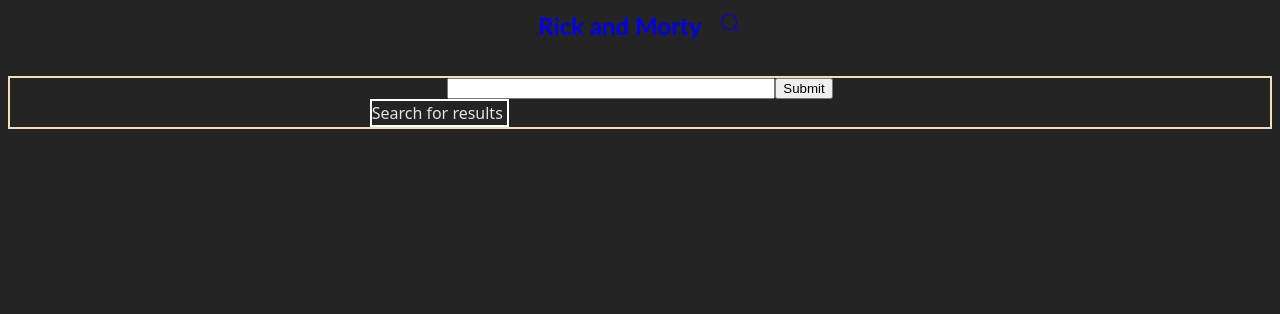
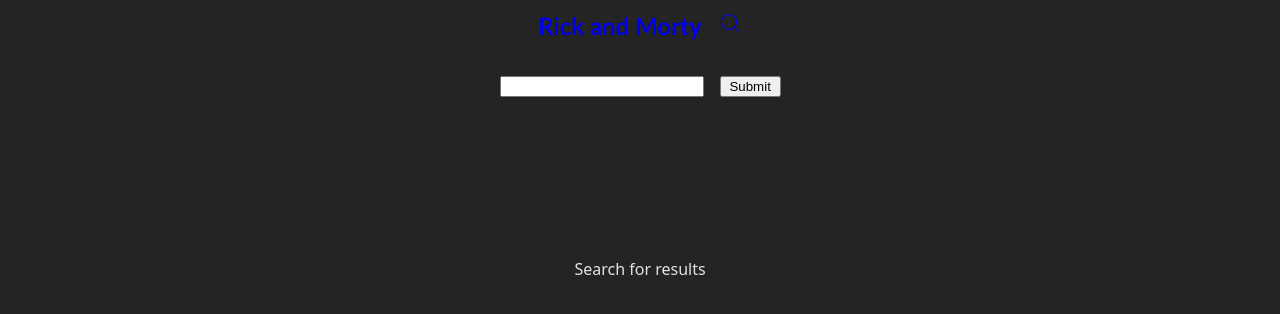
Before and after one commit to Saivamsiaravala/rickandmorty, a React (Vite) app: page /search in a window 1280 px wide. Shown: the top 314 px of the page. Built offline with nearby package versions, Linux system fonts and the light colour scheme.

Commit message:
change search functionality

```diff
--- a/src/index.css
+++ b/src/index.css
@@ -72,15 +72,21 @@
       justify-content: center;
       flex-direction: column;
       align-items: center;
-      border: 2px solid wheat;
       .form {
         width: fit-content;
         display: flex;
+        flex-direction: column;
+        align-items: center;
+        gap: 1rem;
         .input {
-          width: 20rem;
+          width: 100%;
+        }
+        .submit-btn {
+          width: 5rem;
         }
       }
       .results {
+        .characters {
           display: grid;
           grid-template-columns: repeat(1, 1fr);
           justify-content: center;
@@ -105,6 +111,7 @@
               border-radius: 1rem;
             }
           }
+        }
         .character:hover {
           .image {
             opacity: 0.7;
@@ -114,24 +121,23 @@
           }
         }
         .spinner {
+          margin-top: 2rem;
           border: 4px solid rgba(0, 0, 0, 0.1);
           border-left-color: #09f;
           border-radius: 50%;
-          width: 24px;
-          height: 24px;
+          width: 48px;
+          height: 48px;
           animation: spin 1s linear infinite;
           display: inline-block;
           margin-left: 10px;
         }
 
         .search-for-results {
-          width: 100%;
-          border: 2px solid white;
+          margin-top: 10rem;
         }
 
         .no-results {
-          border: 2px solid white;
-          text-align: center;
+          margin-top: 2rem;
         }
 
         @keyframes spin {
@@ -151,6 +157,9 @@
         grid-template-columns: repeat(2, 1fr);
       }
       .search {
+        .form {
+          flex-direction: row;
+        }
         .results {
           grid-template-columns: repeat(2, 1fr);
         }
@@ -166,6 +175,9 @@
         grid-template-columns: repeat(3, 1fr);
       }
       .search {
+        .form {
+          flex-direction: row;
+        }
         .results {
           grid-template-columns: repeat(3, 1fr);
         }
@@ -181,6 +193,9 @@
         grid-template-columns: repeat(4, 1fr);
       }
       .search {
+        .form {
+          flex-direction: row;
+        }
         .results {
           grid-template-columns: repeat(4, 1fr);
         }
--- a/src/pages/Search.tsx
+++ b/src/pages/Search.tsx
@@ -41,7 +41,9 @@
           onChange={(e) => setSearchInput(e.target.value)}
           className="input"
         />
-        <button type="submit">Submit</button>
+        <button type="submit" className="submit-btn">
+          Submit
+        </button>
       </form>
       <div className="results">
         {called ? (
@@ -55,7 +57,7 @@
                 ) : (
                   <>
                     {data?.characters.results.length ? (
-                      <>
+                      <div className="characters">
                         {data.characters.results.map((character) => {
                           const { id, name, gender, image, location } =
                             character;
@@ -72,7 +74,7 @@
                             </button>
                           );
                         })}
-                      </>
+                      </div>
                     ) : (
                       <div className="no-results">No Results</div>
                     )}
```
Lines whose indentation alone changed are shown as unchanged.
